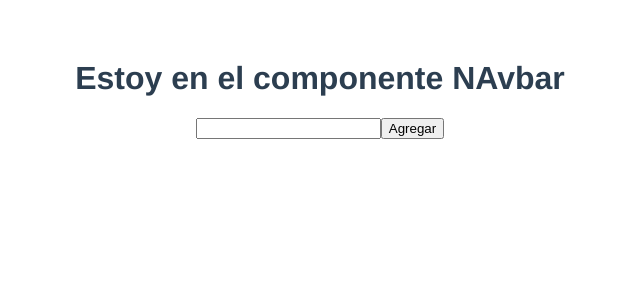
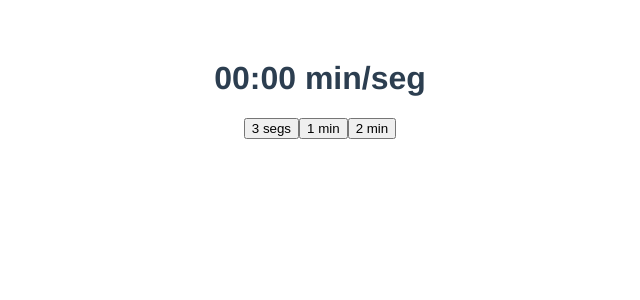
Before and after one commit to BrianHey/vueADL, a Vue app: page / in a window 1280 px wide. Shown: the top 300 px of the page, without its empty margins (320-960 px from the left). Built offline with nearby package versions, Linux system fonts and the light colour scheme.

Commit message:
1er repo

```diff
--- a/src/App.vue
+++ b/src/App.vue
@@ -1,14 +1,12 @@
 <template>
-<div id="app">
-  <!--  <img alt="Vue logo" src="./assets/logo.png" />
-    <HelloWorld msg="Welcome to Your Vue.js App" />-->
-  <Navbar />
-  <input v-model="tarea" />
-  <button @click="agregarTarea">Agregar</button>
-  <ul>
-    <li v-for="(tarea, index) in tareas" :key="index">{{tarea}}</li>
-  </ul>
-</div>
+  <div id="app">
+    <h1>00:00 min/seg</h1>
+    <div class="botones">
+      <button @click="iniciar">3 segs</button>
+      <button @click="iniciar">1 min</button>
+      <button @click="iniciar">2 min</button>
+    </div>
+  </div>
 </template>
 
 <script>
@@ -27,9 +25,8 @@ export default {
     };
   },
   methods: {
-    agregarTarea() {
-      this.tareas.push(this.tarea);
-      this.tarea = "";
+    iniciar() {
+      alert();
     },
   },
 };
```
